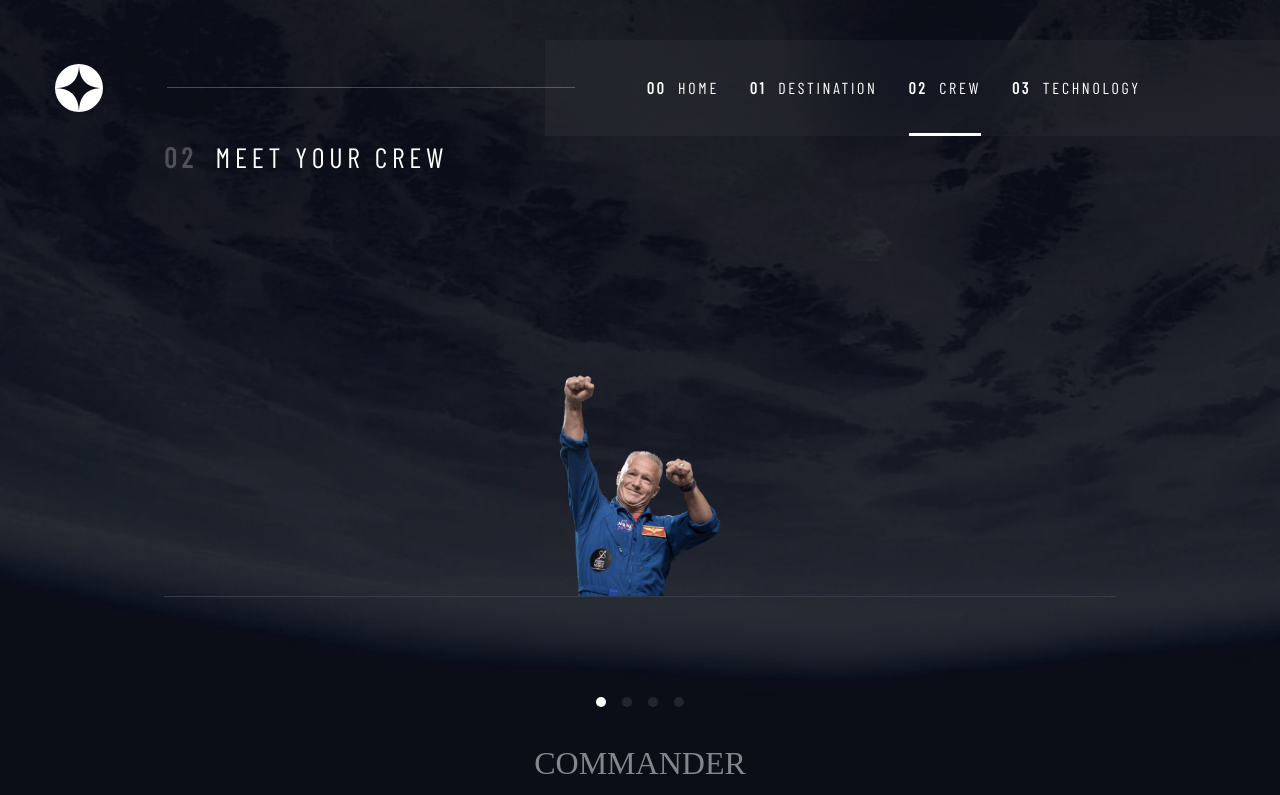
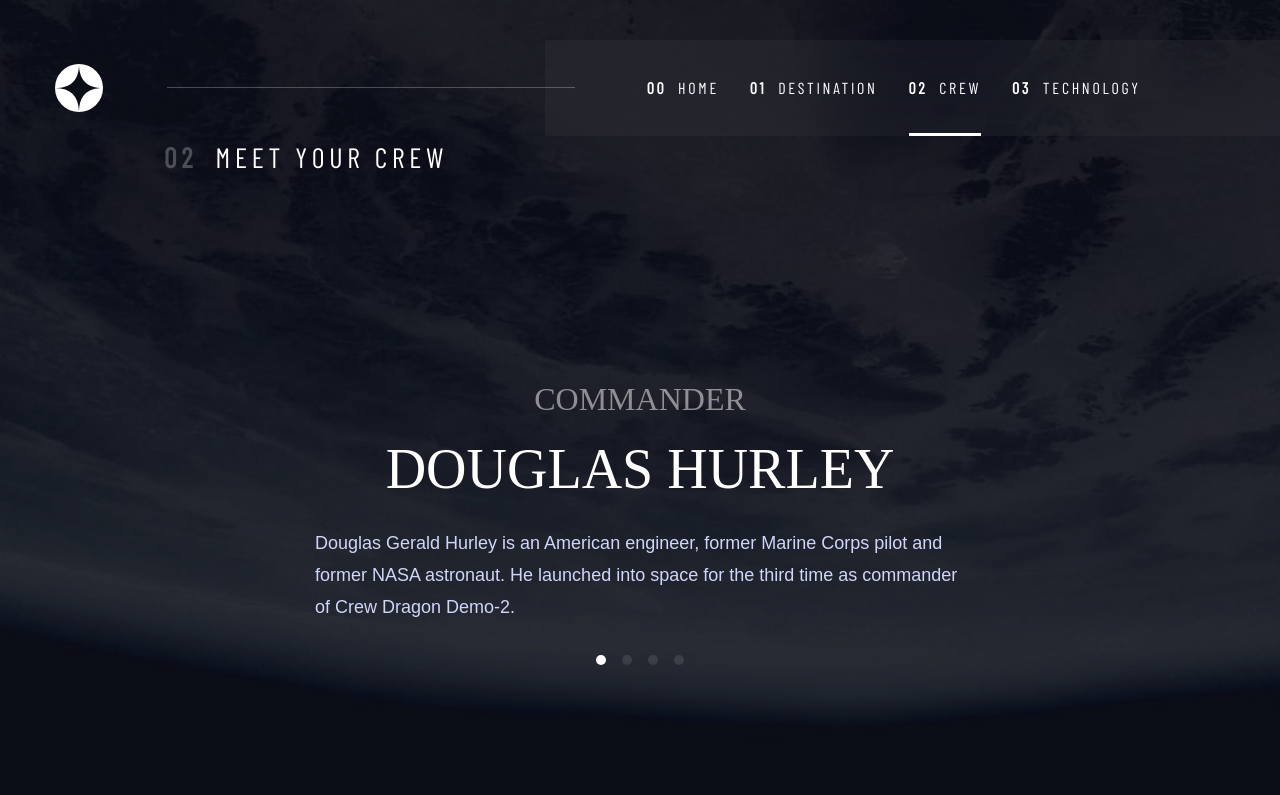
Before and after one commit to WandoCode/space-website, a Next.js app: page /crew in a window 1280 px wide. Shown: the top 795 px of the page. Built offline with nearby package versions, Linux system fonts and the light colour scheme; a web font is replaced by a local one.

Commit message:
Add tablet responsive to crew page

```diff
--- a/components/atoms/ListItem/ListItem.tsx
+++ b/components/atoms/ListItem/ListItem.tsx
@@ -8,7 +8,7 @@ export interface ListItemProps {
 }
 
 export const ListItem = ({ text, isActive, cbClick, type }: ListItemProps) => {
-  const buildNamedClassName = () => {
+  const buildNamedLIClassName = () => {
     const basicStyle =
       "relative w-fit hover:after:content-[''] hover:after:h-[3px] hover:after:bg-white hover:after:w-[100%] hover:after:absolute hover:after:bottom-0 hover:after:left-0 cursor-pointer"
 
@@ -18,15 +18,15 @@ export const ListItem = ({ text, isActive, cbClick, type }: ListItemProps) => {
     return isActive ? `${basicStyle} ${activeStyle}` : basicStyle
   }
 
-  const buildAnonymClassName = () => {
-    const basicStyle = 'w-[10px] h-[10px] bg-white/10 rounded-full'
+  const buildAnonymLIClassName = () => {
+    const basicStyle = 'flex  bg-white/10 rounded-full'
 
     const activeStyle = 'bg-white/100'
 
     return isActive ? `${basicStyle} ${activeStyle}` : basicStyle
   }
 
-  const buildNumberClassName = () => {
+  const buildNumberLIClassName = () => {
     const basicStyle = ''
 
     const activeStyle = ''
@@ -34,18 +34,21 @@ export const ListItem = ({ text, isActive, cbClick, type }: ListItemProps) => {
     return isActive ? `${basicStyle} ${activeStyle}` : basicStyle
   }
 
-  const style = {
-    named: buildNamedClassName(),
-    anonym: buildAnonymClassName(),
-    number: buildNumberClassName(),
+  const styleLI = {
+    named: buildNamedLIClassName(),
+    anonym: buildAnonymLIClassName(),
+    number: buildNumberLIClassName(),
+  }
+
+  const styleBtn = {
+    named: 'nav-text pb-2 translate-x-[1px]',
+    anonym: 'w-[10px] h-[10px]',
+    number: '',
   }
 
   return (
-    <li className={style[type]}>
-      <button
-        className="nav-text pb-2 translate-x-[1px] "
-        onClick={() => cbClick()}
-      >
+    <li className={styleLI[type]}>
+      <button className={styleBtn[type]} onClick={() => cbClick()}>
         {type === 'anonym' ? (
           <span className="sr-only">{text}</span>
         ) : (
--- a/pages/crew.tsx
+++ b/pages/crew.tsx
@@ -12,13 +12,13 @@ const Crew = () => {
   return (
     <div className="relative min-h-[100dvh] flex flex-col bg-crew-bg-mobile md:bg-crew-bg-desktop bg-no-repeat bg-center bg-cover  sm:bg-crew-bg-tablet isolate">
       <span className="absolute bg-dark-blue/40 inset-0  z-[-1]"></span>
-      <LayoutPage mainClassName="flex-grow">
-        <section className="flex flex-col gap-8 px-6 pb-[58px] pt-7 sm:px-[39px] sm:pt-10 sm:pb-[62px]  md:mx-[125px]  md:gap-[100px] md:pt-0 md:pb-0">
+      <LayoutPage mainClassName="flex-grow sm:flex sm:flex-col ">
+        <section className="flex flex-col gap-8 px-6 pb-[58px] pt-7 sm:px-[39px] sm:pt-10 sm:pb-0 sm:flex-grow sm:justify-between md:mx-[125px]  md:gap-[100px] md:pt-0">
           <h1 className="h5 sm:self-start sm:mb-[60px] md:mb-[97px] ">
             <span className="font-bold text-white/25 pr-2">02 </span> Meet your
             crew
           </h1>
-          <div className="relative h-[222px] border-b-[1px] border-solid border-gray-700 ">
+          <div className="relative h-[222px] border-b-[1px] border-solid border-gray-700 sm:border-none sm:order-1 sm:flex-grow">
             <Image
               src={currPerson.images}
               layout="fill"
@@ -32,11 +32,11 @@ const Crew = () => {
               currChoice={currentPersonIndex}
               changeCurrChoice={(i) => setCurrentPersonIndex(i)}
               type="anonym"
-              className="flex gap-4 mb-8"
+              className="flex gap-4 mb-8 sm:order-1 "
             />
             <p className="subtitle-3 text-white/50">{currPerson.role}</p>
             <h2 className="h3 mb-4 mt-1">{currPerson.name}</h2>
-            <p className="p">{currPerson.bio}</p>
+            <p className="p sm:max-w-[650px] sm:mb-8">{currPerson.bio}</p>
           </div>
         </section>
       </LayoutPage>
```
